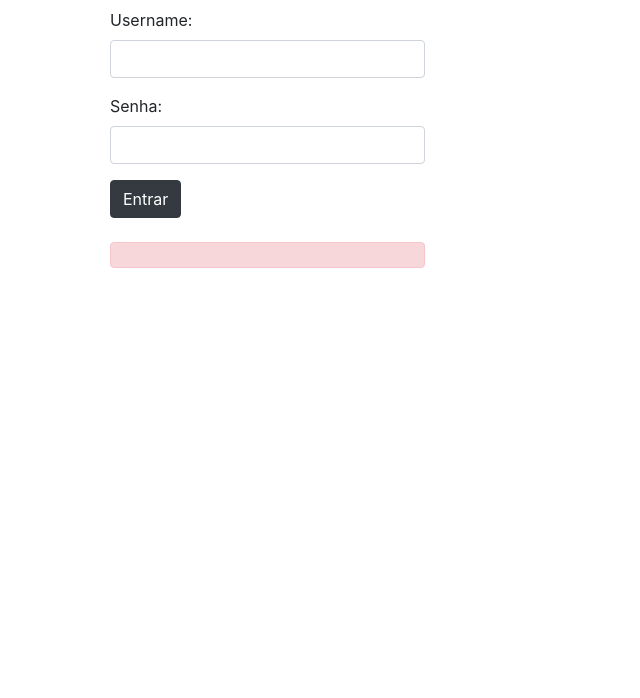
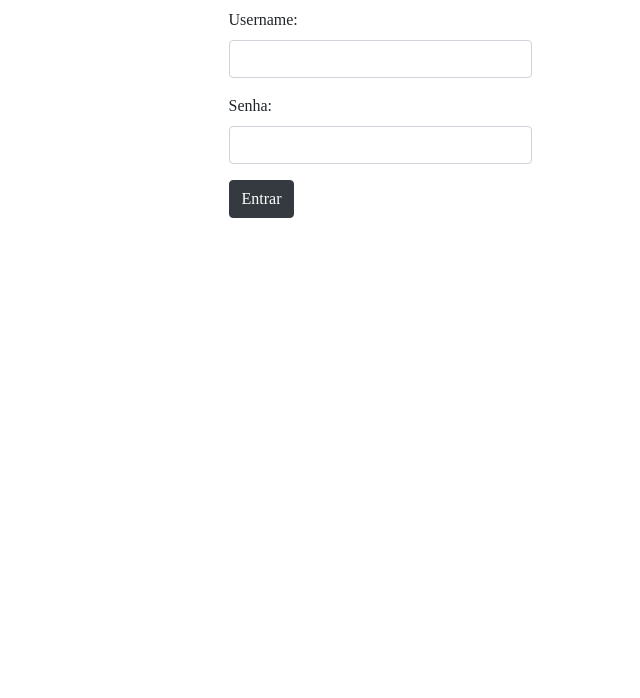
Before and after one commit to rillmind/NoSQLi, a website: page front/login/html/login.html in a window 1280 px wide. Shown: the part 102-800 px from the top of the page, without its empty margins (260-900 px from the left). Drawn offline with nearby package versions, Linux system fonts and the light colour scheme.

Commit message:
fix: pequenos ajustes

```diff
--- a/front/login/css/style.css
+++ b/front/login/css/style.css
@@ -0,0 +1,26 @@
+body {
+    font-family: Jetbrains Mono;
+    margin: 0;
+    padding: 0;
+    display: flex;
+    justify-content: center;
+    min-height: 100vh;
+}
+
+.myalert1 {
+    display: none;
+}
+
+.mywidth {
+    width: 60%;
+    margin-left: auto;
+    margin-right: auto;
+}
+
+.myh2 {
+    display: flex;
+    justify-content: center;
+    align-items: center;
+    height: 100%;
+    text-align: center;
+}
--- a/front/login/html/login.html
+++ b/front/login/html/login.html
@@ -6,6 +6,7 @@
     <meta name="viewport" content="width=device-width, initial-scale=1.0">
     <title>Login</title>
     <link rel="stylesheet" href="https://maxcdn.bootstrapcdn.com/bootstrap/4.5.2/css/bootstrap.min.css">
+    <link rel="stylesheet" href="../css/style.css">
     <script src="https://ajax.googleapis.com/ajax/libs/jquery/3.5.1/jquery.min.js"></script>
     <script src="https://cdnjs.cloudflare.com/ajax/libs/popper.js/1.16.0/umd/popper.min.js"></script>
     <script src="https://maxcdn.bootstrapcdn.com/bootstrap/4.5.2/js/bootstrap.min.js"></script>
@@ -13,21 +14,21 @@
 
 <body>
     <div class="container mt-5">
-        <div class="row justify-content-center">
+        <div class="row justify-content-center mywidth">
             <div class="col-md-6">
                 <h2 class="mb-4">Login</h2>
                 <form id="loginForm">
                     <div class="mb-3">
                         <label for="username" class="form-label">Username:</label>
-                        <input type="text" class="form-control col-md-7" id="username" name="username" required>
+                        <input type="text" class="form-control" id="username" name="username" required>
                     </div>
                     <div class="mb-3">
                         <label for="senha" class="form-label">Senha:</label>
-                        <input type="password" class="form-control col-md-7" id="senha" name="senha" required>
+                        <input type="password" class="form-control" id="senha" name="senha" required>
                     </div>
                     <button type="submit" class="btn btn-dark">Entrar</button>
                     <br><br>
-                    <div id="errorMessage" class="col-md-7 mb-3 alert alert-danger" role="alert"></div>
+                    <div id="errorMessage" class="mb-3 alert alert-danger myalert1" role="alert"></div>
                 </form>
             </div>
         </div>
```
Also changed, not shown: front/login/html/success.html (+6 -1 lines).
